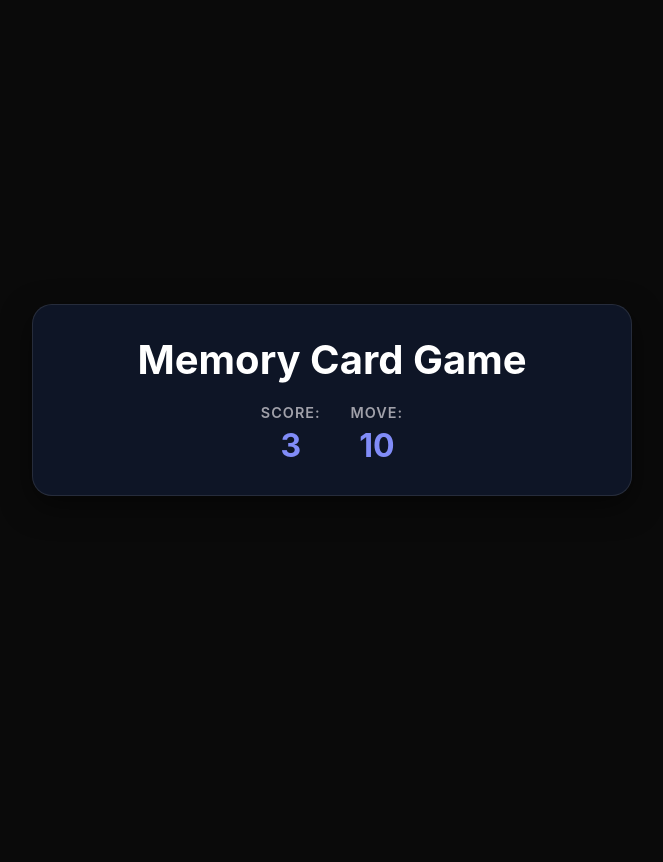
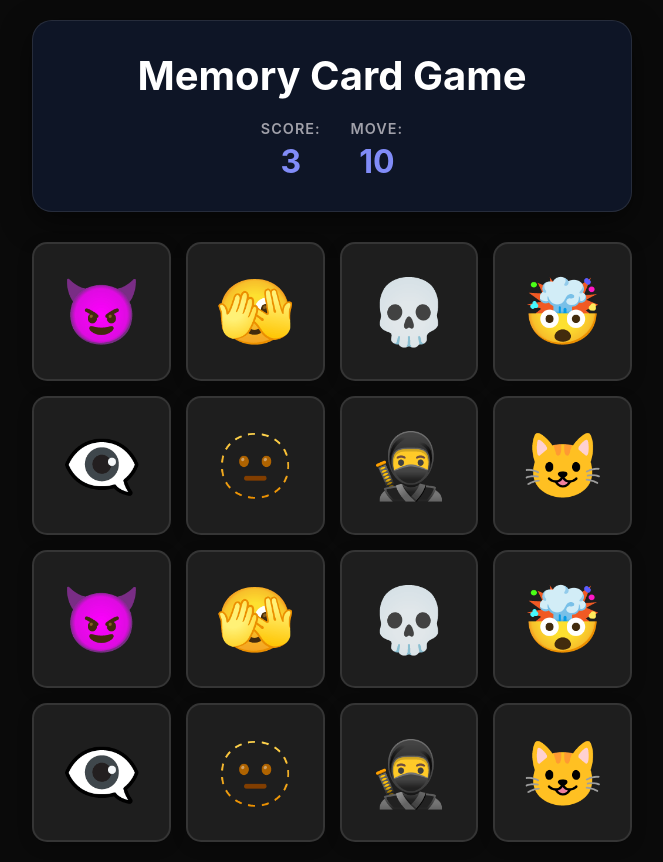
Before and after one commit to lightning4747/Memory-card-game-using-react, a React (Vite) app: page / in a window 1280 px wide. Shown: the whole page, without its empty margins (308-971 px from the left). Before the commit the page ends 800 px from the top, so only its background shows below. Built offline with nearby package versions, Linux system fonts and the light colour scheme.

Commit message:
Add Card grid with values

```diff
--- a/src/App.jsx
+++ b/src/App.jsx
@@ -1,12 +1,24 @@
+import { Card } from "./components/Card";
 import { GamerHeader } from "./components/GameHeader"
 
 function App() {
+  const cardValue = [
+        "😈", "🫣", "💀", "🤯", "👁️‍🗨️", "🫥", "🥷", "😺",
+        "😈", "🫣", "💀", "🤯", "👁️‍🗨️", "🫥", "🥷", "😺"
+    ];
 
   return (
     <div className="app">
       <GamerHeader score={3} moves={10}/>
+      <div className="cards-grid">
+        {
+          cardValue.map((card, index)=> (
+            <Card key={index} card={card}/>
+          ))
+        }
+      </div>
     </div>
-  )
+  );
 }
 
 export default App
--- /dev/null
+++ b/src/components/Card.jsx
@@ -0,0 +1,9 @@
+export const Card = ({card}) => {
+    return (
+    <div className="card">
+        <div className="card-back">
+            {card}
+        </div>
+    </div>
+    );
+};
--- a/src/components/GameHeader.jsx
+++ b/src/components/GameHeader.jsx
@@ -1,4 +1,6 @@
+
 export const GamerHeader = ({score, moves}) => {
+
     return (
         <div className="game-header">
             <h1>Memory Card Game</h1>
@@ -9,9 +11,12 @@ export const GamerHeader = ({score, moves}) => {
                        <span className="stat-value">{score}</span>
 
                 </div>
+
                 <div className="stat-item">
+
                     <span className="stat-label">Move:</span>
                     <span className="stat-value">{moves}</span>
+
                 </div>
             </div>
         </div>
```
